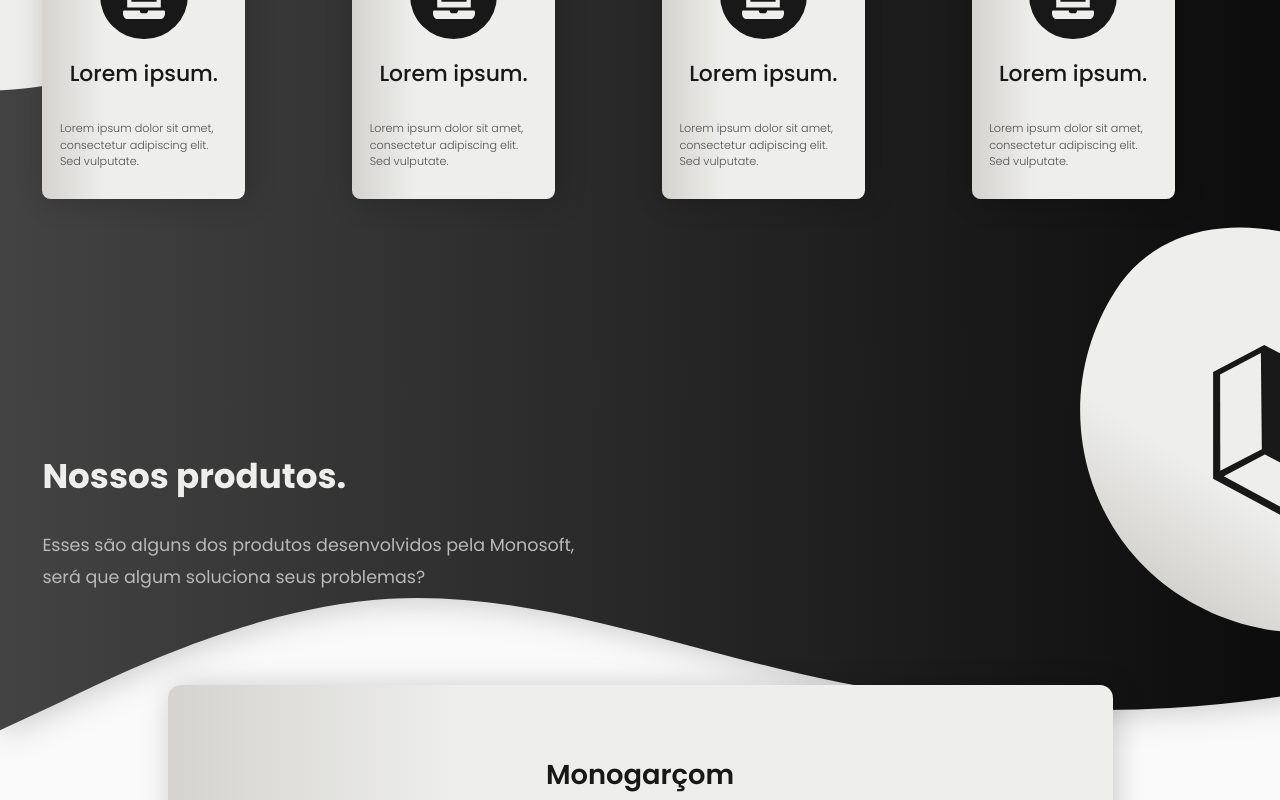
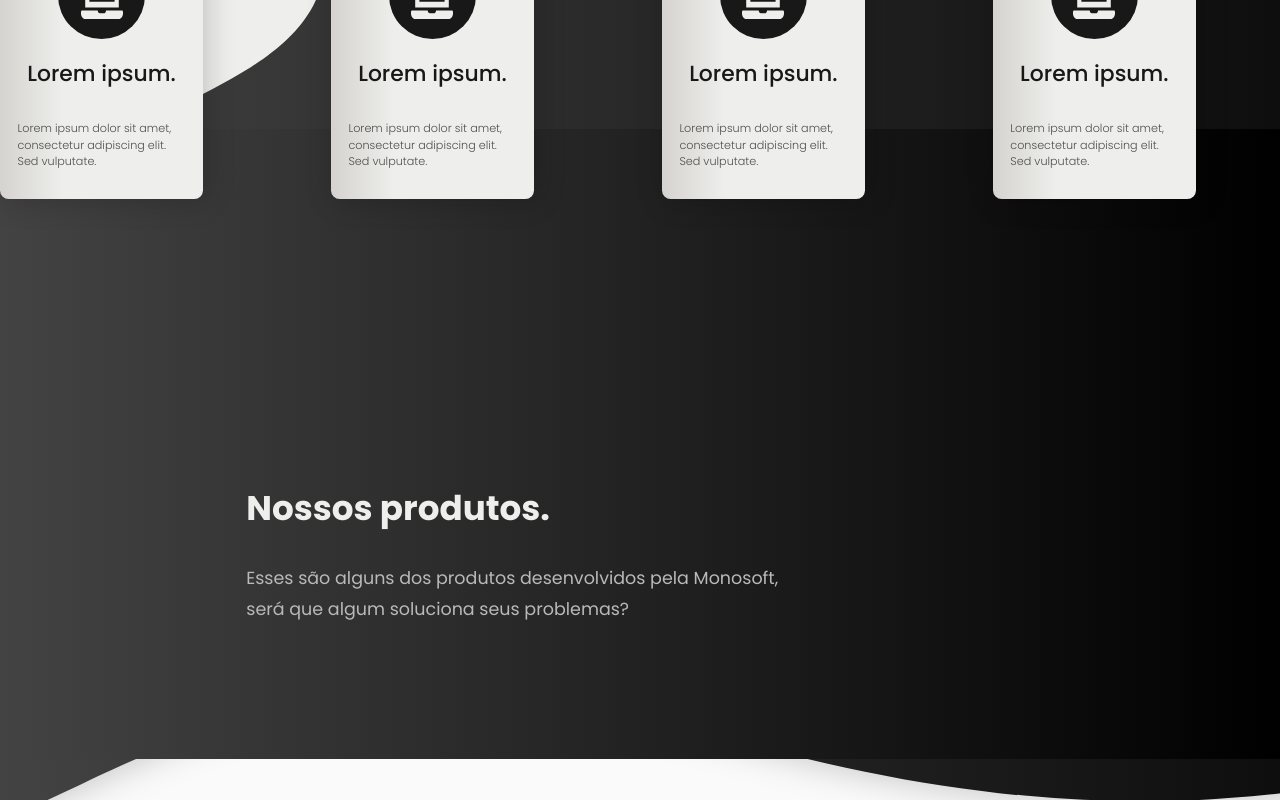
Before and after one commit to monolito-software/monosoft-webpage, a Next.js app: page / in a window 1280 px wide. Shown: the part 1860-2660 px from the top of the page. Built offline with nearby package versions, Linux system fonts and the light colour scheme; a web font is replaced by a local one.

Commit message:
feat: media breakpoints for products

```diff
--- a/src/components/Products.js
+++ b/src/components/Products.js
@@ -2,6 +2,7 @@ import styles from '../styles/components/Products.module.css';
 
 const Products = () => {
   return (
+    <div className={styles.sectionBackground}>
     <section id="products" className={styles.productsContainer}>
       <h1 className="heading-1">Nossos produtos.</h1>
       <p id={styles.description} className="normal-text">
@@ -9,6 +10,7 @@ const Products = () => {
         algum soluciona seus problemas?
       </p>
     </section>
+    </div>
   );
 };
 
--- a/src/styles/components/Products.module.css
+++ b/src/styles/components/Products.module.css
@@ -10,8 +10,19 @@
   max-width: 38.313rem;
 }
 
+.sectionBackground {
+  display: flex;
+  flex-direction: column;
+  align-items: center;
+  justify-content: center;
+  height: 45rem;
+  width: 100vw;
+  background: var(--black-gradient);
+  margin-top: -5rem;
+}
+
 .productsContainer {
-  margin-top: 18rem;
+  width: 85.375rem;
 }
 
 .productsContainer h1 {
@@ -27,3 +38,17 @@
   align-items: center;
   justify-content: center;
 }
+
+@media (max-width: 1300px) {
+  .productsContainer {
+    width: 56.25rem;
+    margin-top: 15rem;
+  }
+}
+
+@media (max-width: 850px) {
+  .productsContainer {
+    width: 42.5rem;
+    height: 110rem;
+  }
+}
```
